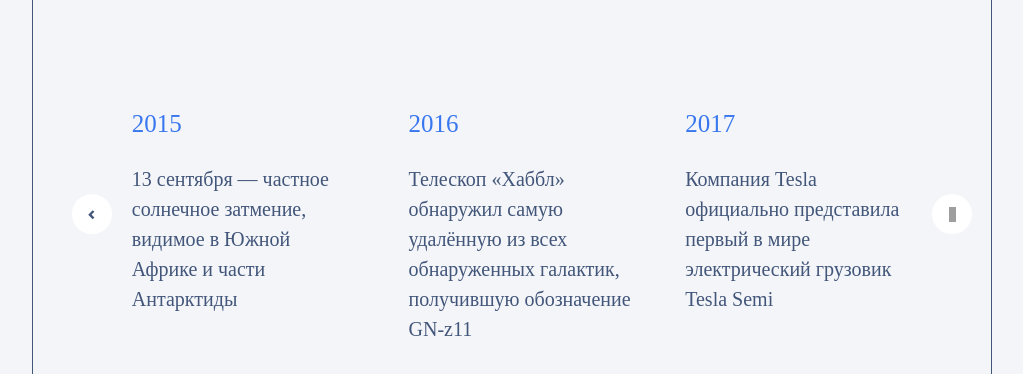
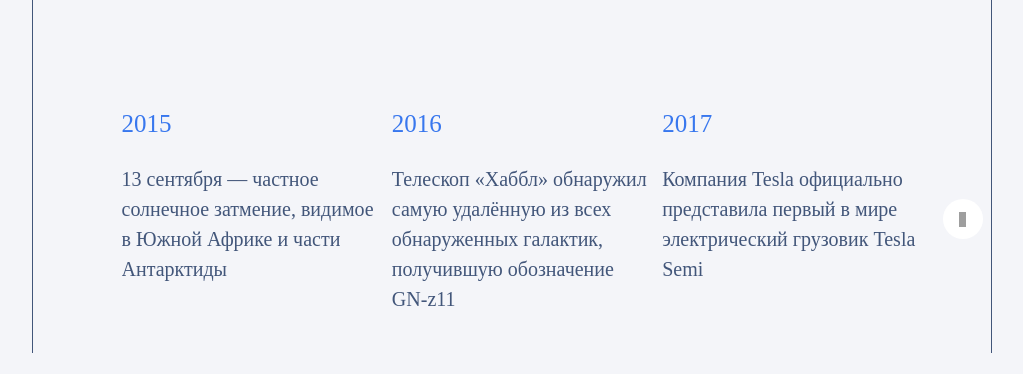
Before and after one commit to EgorVolg/swiper, a React (Create React App) app: page / in a window 1280 px wide. Shown: the top 374 px of the page, without its empty margins (180-1203 px from the left). Built offline with nearby package versions, Linux system fonts and the light colour scheme; grey boxes are pictures that could not be loaded; the HTML template or start-up script is replaced by a standard one.

Commit message:
Enhance Swiper component with navigation controls and improve button visibility; refactor button styles

```diff
--- a/src/swiper/Swiper.tsx
+++ b/src/swiper/Swiper.tsx
@@ -1,5 +1,7 @@
-import React, { useState } from "react";
+import React, { useRef, useState } from "react";
 import { Swiper, SwiperSlide } from "swiper/react";
+import SwiperCore from "swiper";
+import { Navigation } from "swiper/modules";
 import "swiper/css";
 import styled from "styled-components";
 import VectorRight from "./VectorRight.svg";
@@ -38,19 +40,40 @@
   },
 ];
 
+SwiperCore.use([Navigation]);
+
 export const MySwiper = () => {
+  const [isBeginning, setIsBeginning] = useState(true);
+  const [isEnd, setIsEnd] = useState(false);
+  const swiperRef = useRef<SwiperCore | null>(null);
+
+  const handleSlideChange = (swiper: SwiperCore) => {
+    setIsBeginning(swiper.isBeginning);
+    setIsEnd(swiper.isEnd);
+  };
+
   return (
     <SwiperContainer>
-      <NextButton
-        onClick={() => {
-          const swiper: any = document.querySelector(".swiper");
-          swiper.swiper.slidePrev();
+      <ButtonContainer>
+        <PrevButton
+          className="swiper-button-prev"
+          isVisible={!isBeginning}
+          onClick={() => swiperRef.current?.slidePrev()}
+        >
+          <img src={VectorLeft} width={"7px"} height={"15px"} color="#3877EE" />
+        </PrevButton>
+      </ButtonContainer>
+
+      <Swiper
+        spaceBetween={10}
+        slidesPerView={3}
+        navigation={{
+          nextEl: ".swiper-button-next",
+          prevEl: ".swiper-button-prev",
         }}
+        onSlideChange={handleSlideChange}
+        onSwiper={(swiper: any) => (swiperRef.current = swiper)}
       >
-        <img src={VectorLeft} width={"7px"} height={"15px"} color="#3877EE" />
-      </NextButton>
-
-      <Swiper spaceBetween={50} slidesPerView={3} navigation>
         {info.map((item, index) => (
           <SwiperSlide key={index}>
             <InfoBlock>
@@ -60,15 +83,15 @@
           </SwiperSlide>
         ))}
       </Swiper>
-
-      <NextButton
-        onClick={() => {
-          const swiper: any = document.querySelector(".swiper");
-          swiper.swiper.slideNext();
-        }}
-      >
-        <img src={VectorRight} width={"7px"} height={"15px"} />
-      </NextButton>
+      <ButtonContainer>
+        <NextButton
+          className="swiper-button-next"
+          isVisible={!isEnd}
+          onClick={() => swiperRef.current?.slideNext()}
+        >
+          <img src={VectorRight} width={"7px"} height={"15px"} />
+        </NextButton>
+      </ButtonContainer>
     </SwiperContainer>
   );
 };
@@ -101,17 +124,29 @@
   color: #42567a;
 `;
 
-const NextButton = styled.button`
+const ButtonContainer = styled.div`
   display: flex;
-  width: 20px;
-  height: 20px;
+  flex-direction: colunm;
+  width: 60px;
+
+`;
+
+const NextButton = styled.button<{ isVisible: boolean }>`
+  display: ${({ isVisible }) => (isVisible ? "flex" : "none")};
+  position: absolute;
+
+  width: 40px;
+  height: 40px;
   border-radius: 50%;
   background-color: #fff;
   color: white;
   font-size: 24px;
   border: none;
   cursor: pointer;
-  padding: 20px;
   align-items: center;
   justify-content: center;
 `;
+
+const PrevButton = styled(NextButton)`
+  display: ${({ isVisible }) => (isVisible ? "flex" : "none")};
+`;
```
Also changed, not shown: src/swiper/Vector 2.svg (added).
